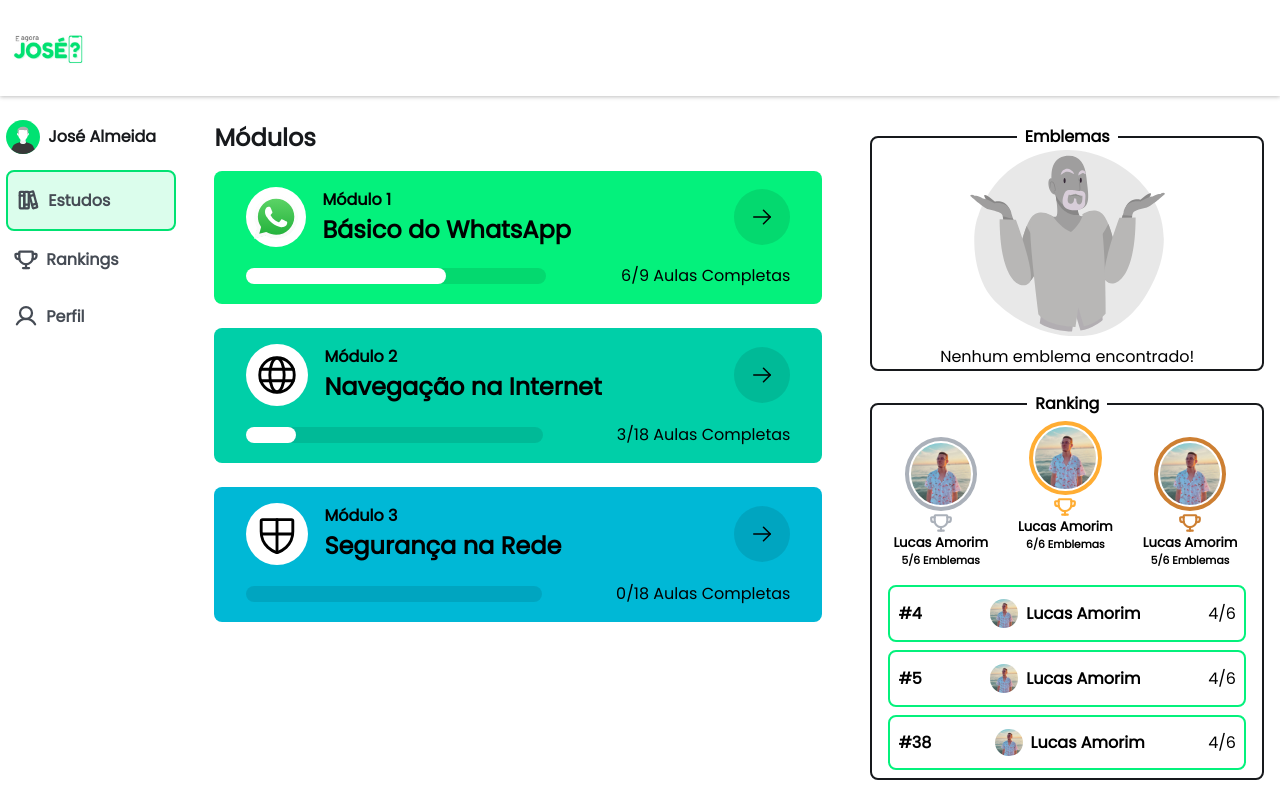
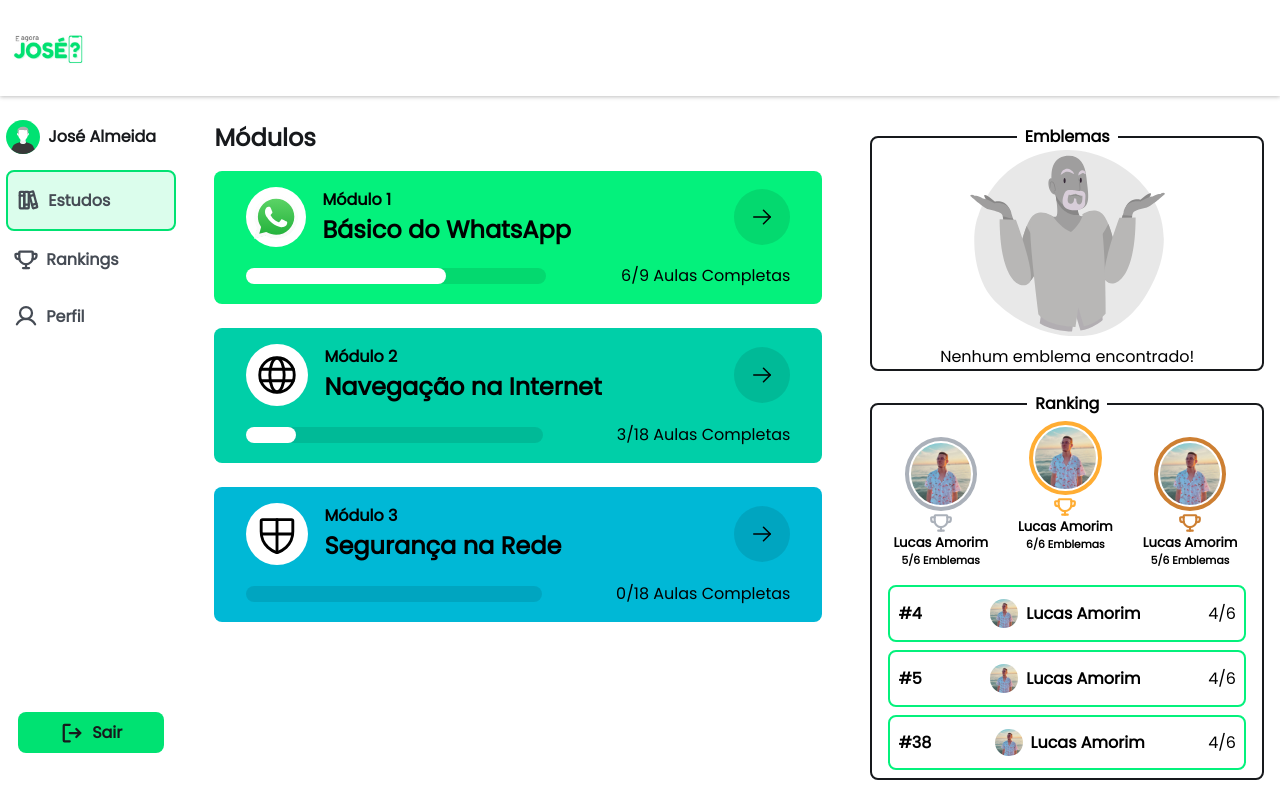
Before and after one commit to ThiagoBonito/and-now-jose, a React (Vite) app: page /Home in a window 1280 px wide. Shown: the top 800 px of the page. Built offline with nearby package versions, Linux system fonts and the light colour scheme.

Commit message:
fix(Sidebar): height

```diff
--- a/src/components/Sidebar/styles.ts
+++ b/src/components/Sidebar/styles.ts
@@ -4,12 +4,13 @@ export const SidebarContainer = styled.div`
   display: flex;
   flex: 0.15;
   flex-direction: column;
-  height: 125vh;
+  height: 80vh !important;
   align-items: center;
   padding-top: 1.5rem;
 
   .content {
-    height: 82%;
+    height: 90% !important;
+    margin-bottom: 1rem;
   }
 
   .user {
@@ -95,7 +96,6 @@ export const SidebarContainer = styled.div`
       flex: 1;
     }
     .exit {
-      margin-top: 1rem;
       width: 100%;
     }
   }
```
